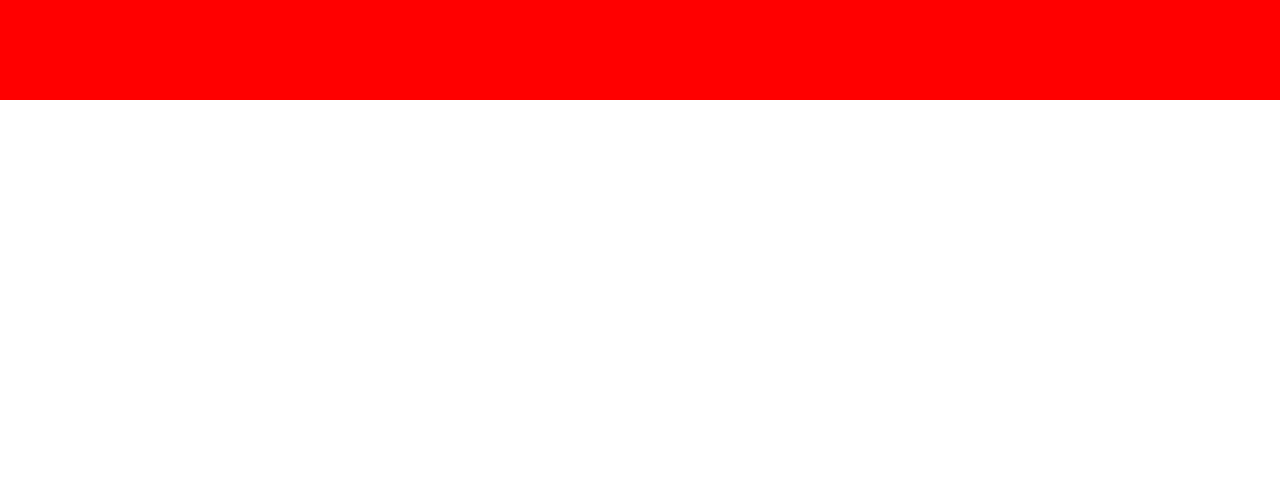
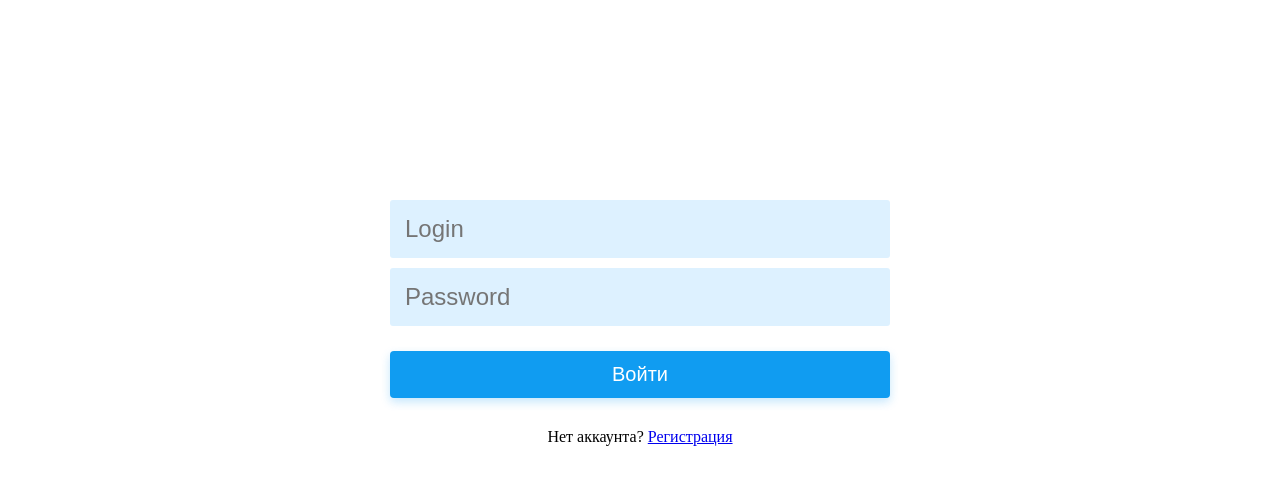
Before and after one commit to Yanarkaev/spreader-frontend, a React (Create React App) app: page / in a window 1280 px wide. Shown: the top 484 px of the page. Built offline with nearby package versions, Linux system fonts and the light colour scheme.

Commit message:
написал компонент для входа в аккаунт

```diff
--- a/src/App.jsx
+++ b/src/App.jsx
@@ -1,9 +1,10 @@
 import styles from "./app.module.scss"
+import Main from "./components/Main/Main";
 
 function App() {
   return (
     <div className={styles.app}>
-
+     <Main />
     </div>
   );
 }
--- a/src/app.module.scss
+++ b/src/app.module.scss
@@ -8,6 +8,4 @@
     width: 100%;
     max-width: 1420px;
     margin: 0 auto;
-    height: 100px;
-    background-color: red;
 }
--- /dev/null
+++ b/src/components/Main/Auth/Auth.jsx
@@ -0,0 +1,22 @@
+import React from "react";
+import { Link } from "react-router-dom";
+import styles from "./auth.module.scss";
+
+const Auth = () => {
+  return (
+    <div className={styles.formWrapper}>
+      <form action="">
+        <input type="text" placeholder="Login" />
+        <input type="password" placeholder="Password" />
+        <button>Войти</button>
+        <div className={styles.authQues}>
+          <span>
+            Нет аккаунта? <Link>Регистрация</Link>
+          </span>
+        </div>
+      </form>
+    </div>
+  );
+};
+
+export default Auth;
--- /dev/null
+++ b/src/components/Main/Auth/auth.module.scss
@@ -0,0 +1,53 @@
+.formWrapper {
+  width: 100%;
+  max-width: 500px;
+  margin: 0 auto;
+  position: relative;
+  form {
+    position: absolute;
+    width: 100%;
+    display: flex;
+    flex-direction: column;
+    align-items: center;
+    top: 200px;
+
+    input {
+      width: 100%;
+      border: 0;
+      outline-color: #109cf1;
+      background-color: #ddf1ff;
+      margin-bottom: 10px;
+      font-size: 1.5em;
+      padding: 15px;
+      transition: 0.2s;
+      border-radius: 3px;
+
+      &:last-child {
+        margin-bottom: 0;
+      }
+    }
+
+    button {
+      width: 100%;
+      max-width: 500px;
+      padding: 12px;
+      font-size: 20px;
+      border: 0;
+      color: #fff;
+      background: #109cf1;
+      box-shadow: 0px 4px 10px rgba(16, 156, 241, 0.24);
+      border-radius: 4px;
+      transition: .2s;
+      cursor: pointer;
+      margin-top: 15px;
+
+      &:hover {
+        background-color: #098edf;
+      }
+    }
+
+    .authQues{
+      margin-top: 30px;
+    }
+  }
+}
--- a/src/components/Main/Main.jsx
+++ b/src/components/Main/Main.jsx
@@ -1,10 +1,11 @@
 import React from 'react';
+import Auth from './Auth/Auth';
 import styles from "./main.module.scss"
 
 const Main = () => {
     return (
         <div>
-
+            <Auth />
         </div>
     );
 };
--- a/src/index.js
+++ b/src/index.js
@@ -1,10 +1,13 @@
-import React from 'react';
-import ReactDOM from 'react-dom/client';
-import App from './App';
+import React from "react";
+import ReactDOM from "react-dom/client";
+import { BrowserRouter } from "react-router-dom";
+import App from "./App";
 
-const root = ReactDOM.createRoot(document.getElementById('root'));
+const root = ReactDOM.createRoot(document.getElementById("root"));
 root.render(
   <React.StrictMode>
-    <App />
+    <BrowserRouter>
+      <App />
+    </BrowserRouter>
   </React.StrictMode>
 );
```
Also changed, not shown: src/components/Header/Header.jsx (added, +13 -0 lines), src/components/Aside/Aside.jsx (renamed from src/components/Main/Aside/Aside.jsx), src/components/Aside/aside.module.scss (added), src/components/Header/header.module.scss (added).
